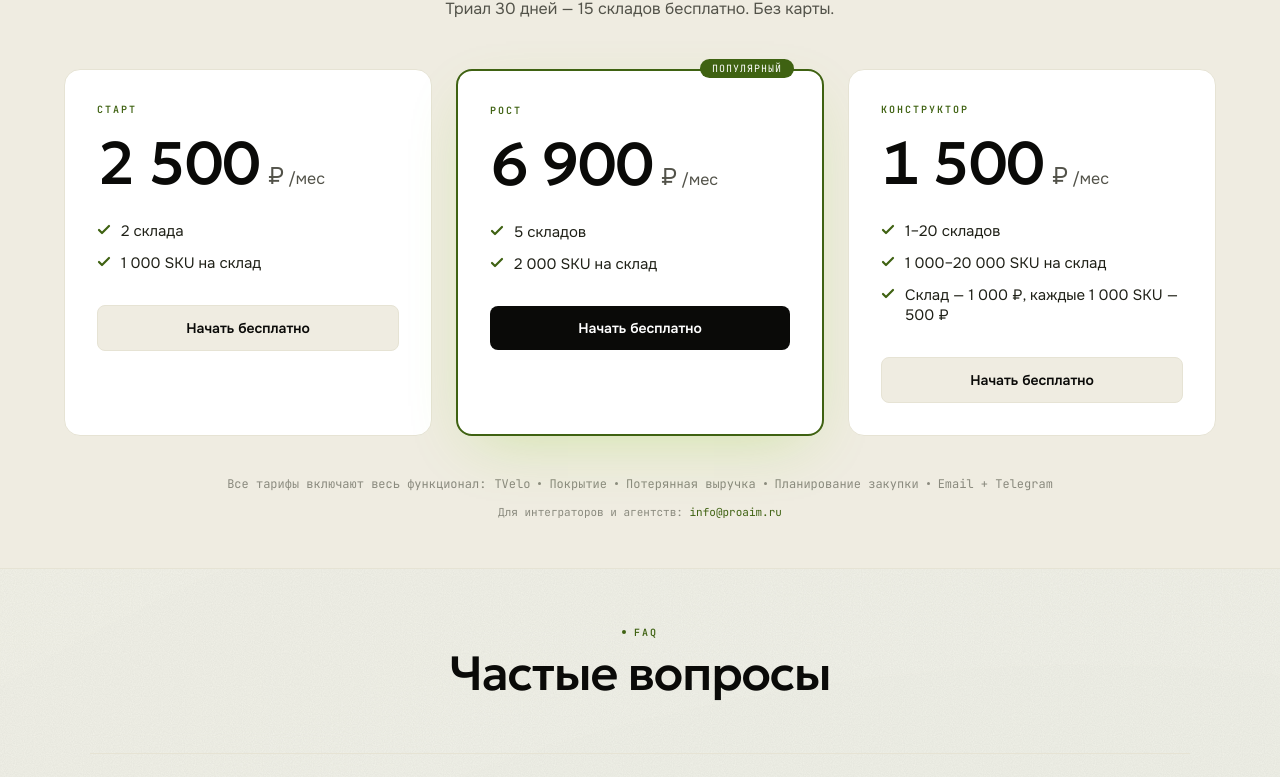
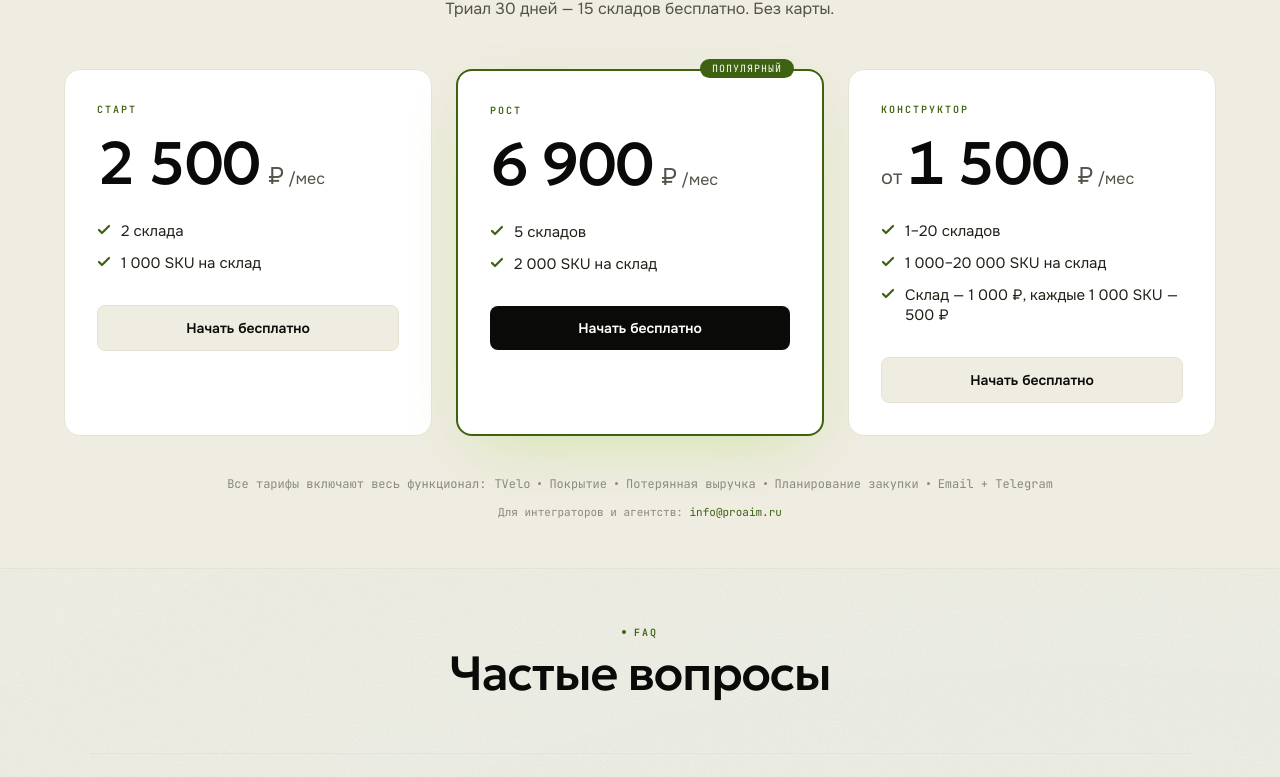
Before and after one commit to igor1000rr/Veloseller-, a Next.js app in the folder apps/web/: page / in a window 1280 px wide. Shown: the part 4738-5515 px from the top of the page. Built offline with nearby package versions, Linux system fonts and the light colour scheme; no server answers.

Commit message:
feat(landing): PricingCard — поддержка цены «от …» для Конструктора

```diff
--- a/apps/web/app/_landing/ui.tsx
+++ b/apps/web/app/_landing/ui.tsx
@@ -1,7 +1,7 @@
 /**
  * Мелкие UI-блоки лендинга, перенесены из page.tsx без изменений разметки.
  * PricingCard: цена по локали — РФ «2 500 ₽ /мес» (1:1 со старым рендером),
- * en «$29 /mo» через formatPlanPrice.
+ * en «$29 /mo» через formatPlanPrice. fromPrice — приставка «от» для Конструктора.
  */
 import Link from "next/link";
 import { Icons } from "../_components/Icons";
@@ -41,7 +41,7 @@ export function BentoCard({ idx, icon, title, text, accent }: {
   );
 }
 
-export function PricingCard({ name, price, highlight, perks, isAuthed }: LandingPlan & { isAuthed: boolean }) {
+export function PricingCard({ name, price, highlight, perks, fromPrice, isAuthed }: LandingPlan & { isAuthed: boolean }) {
   return (
     <div className={`relative rounded-2xl p-5 sm:p-6 md:p-8 transition ${
       highlight
@@ -55,6 +55,9 @@ export function PricingCard({ name, price, highlight, perks, isAuthed }: Landing
       )}
       <div className="font-mono text-[10px] uppercase tracking-[0.2em] text-lime-deep font-semibold">{name}</div>
       <div className="mt-4 flex items-baseline gap-1 flex-wrap">
+        {fromPrice && (
+          <span className="text-ink-muted text-xl">{isEn ? "from" : "от"}</span>
+        )}
         {isEn ? (
           <>
             <span className="font-display text-4xl sm:text-5xl md:text-6xl tracking-tight text-ink tabular font-medium">{formatPlanPrice(price)}</span>
```
